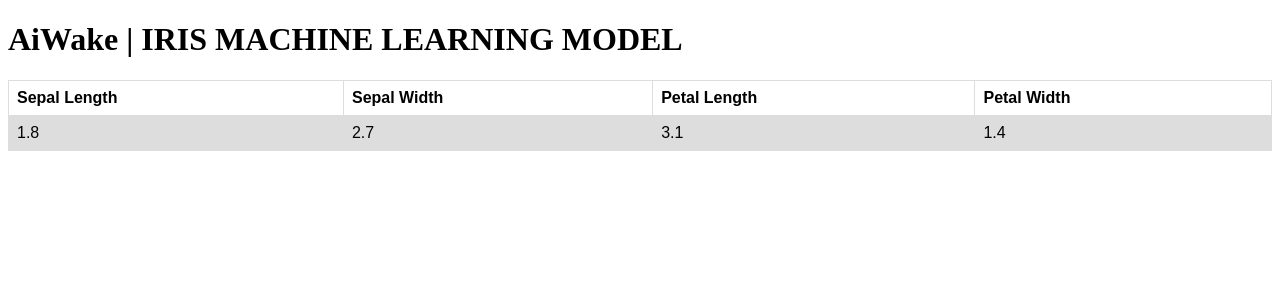
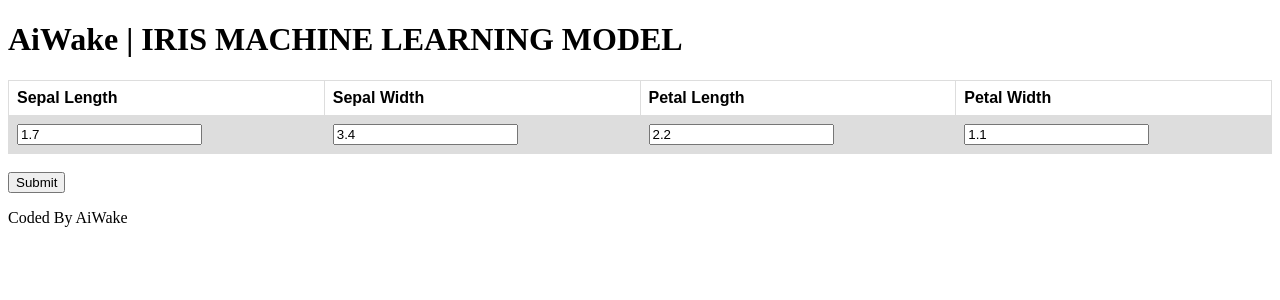
Before and after one commit to aiwake/MachineLearning_irisModel, a FastAPI app: page / in a window 1280 px wide. Shown: the top 300 px of the page. Run offline with FastAPI, Linux system fonts and the light colour scheme; parts of the project's set-up code (start-up, migrations or seed data) failed here and were passed over.

Commit message:
added form html

```diff
--- a/templates/home.html
+++ b/templates/home.html
@@ -22,6 +22,7 @@ tr:nth-child(even) {
 <body>
 
 <h1>AiWake | IRIS MACHINE LEARNING MODEL</h1>
+<form action="/action_page.php">
 
 <table>
   <tr>
@@ -31,12 +32,15 @@ tr:nth-child(even) {
     <th>Petal Width</th>
   </tr>
   <tr>
-    <td>1.8</td>
-    <td>2.7</td>
-    <td>3.1</td>
-    <td>1.4</td>
+<td><input type="number" name="L1" value="1.7" min="0" max="15" step="any" ></td>
+<td><input type="number" name="W1" value="3.4" min="0" max="15" step="any" ></td>
+<td><input type="number" name="L2" value="2.2" min="0" max="15" step="any" ></td>
+<td><input type="number" name="W2" value="1.1" min="0" max="15" step="any" ></td>
   </tr>
   </table>
+  <br><input type="submit" value="Submit"></br>
+</form>
 
+<p>Coded By AiWake</p>
 </body>
 </html>
```
